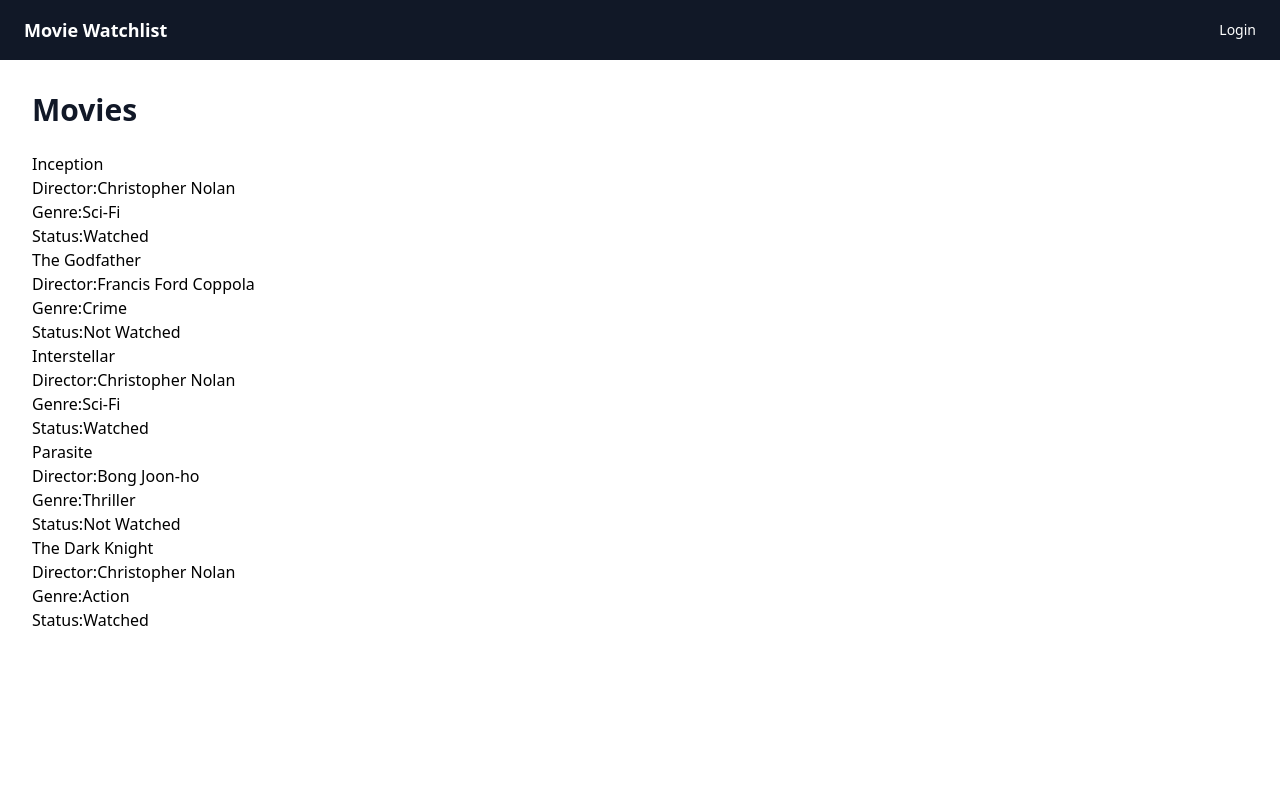
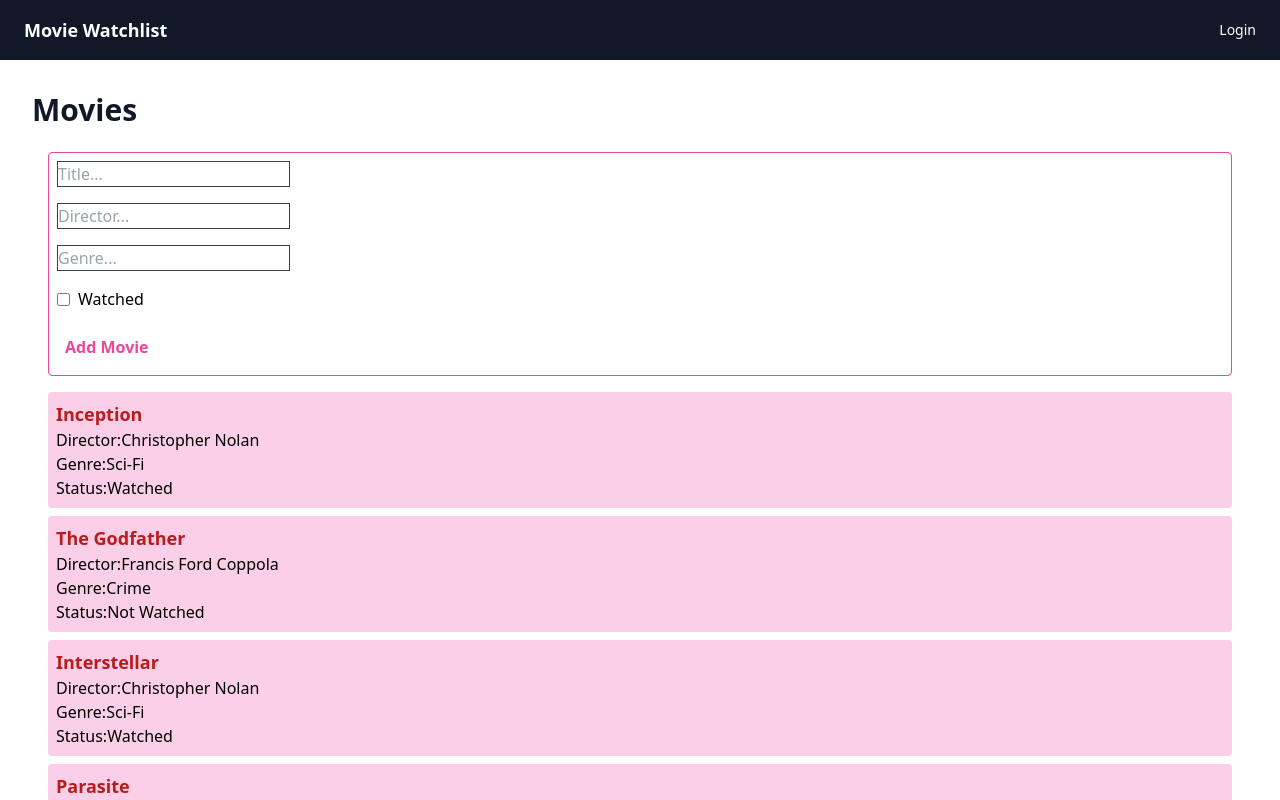
Before and after one commit to anidabilalli/movie-wachlist-132615, a React (Vite) app: page /movies in a window 1280 px wide. Shown: the top 800 px of the page. Built offline with nearby package versions, Linux system fonts and the light colour scheme.

Commit message:
Implemented Create

```diff
--- a/src/pages/MoviesPage.jsx
+++ b/src/pages/MoviesPage.jsx
@@ -1,21 +1,95 @@
-import {movies} from "../utils/movies.js"
+import {useState} from "react";
+import { movies as moviesData } from "../utils/movies.js";
 
 function MoviesPage() {
+    const [movies, setMovies] = useState(moviesData);
+    const [title, setTitle] = useState("")
+    const [director, setDirector] = useState("")
+    const [genre, setGenre] = useState("")
+    const[watched, setWatched] = useState(false)
+
+    function addNewMovie() {
+        if (title !== "" && director !== "") {
+            const newMovie = {
+                id: movies.length + 1,
+                title: title,
+                director: director,
+                genre: genre,
+                watched: watched,
+            };
+
+            setMovies((prevState) => {
+                return [...prevState, newMovie];
+            });
+
+            setTitle("");
+            setDirector("");
+            setGenre("");
+            setWatched(false);
+        }
+    }
+
   return (
     <div className="p-8">
       <h1 className="text-3xl font-bold text-gray-900 mb-6">Movies</h1>
-        {
-            movies.map(movie => (
-                <div key={movie.id}>
-                    <h2>{movie.title}</h2>
-                        <p>Director:{movie.director}</p>
-                        <p>Genre:{movie.genre}</p>
-                        <p>Status:{movie.watched ? 'Watched': 'Not Watched'}</p>
-                </div>
-            ))
-        }
+
+       <div className="flex flex-col gap-4 items-start border border-pink-500 rounded p-2 m-4">
+           <input
+           className="border border-gray-700"
+           placeholder="Title..."
+           type="text"
+           name="title"
+           value={title}
+           onChange={(e) => setTitle(e.target.value)}
+           />
+           <input
+               className="border border-gray-700"
+               placeholder="Director..."
+               type="text"
+               name="director"
+               value={director}
+               onChange={(e) => setDirector(e.target.value)}
+           />
+           <input
+               className="border border-gray-700"
+               placeholder="Genre..."
+               type="text"
+               name="genre"
+               value={genre}
+               onChange={(e) => setGenre(e.target.value)}
+           />
+           <label className="flex items-center gap-2">
+               <input
+                   type="checkbox"
+                   name="watched"
+                   checked={watched}
+                   onChange={(e) => setWatched(e.target.checked)}
+                   />
+               Watched
+               </label>
+           <button
+               onClick={addNewMovie}
+               className="rounded bg-white font-bold text-pink-500 p-2 border-pink-700"
+               >
+               Add Movie
+           </button>
+       </div>
+        <div className="m-2">
+            {movies.map(movie => {
+                    return (
+                <div
+                key={movie.id}
+                className="border-pink-500 bg-pink-200 p-2 m-2 rounded">
+                <div className="text-lg font-bold text-red-700">{movie.title}</div>
+                <div>Director:{movie.director}</div>
+                <div>Genre:{movie.genre}</div>
+                <div>Status:{movie.watched ? 'Watched': 'Not Watched'}</div>
+           </div>
+            );
+        })}
     </div>
-  )
+</div>
+  );
 }
 
 export default MoviesPage
```
